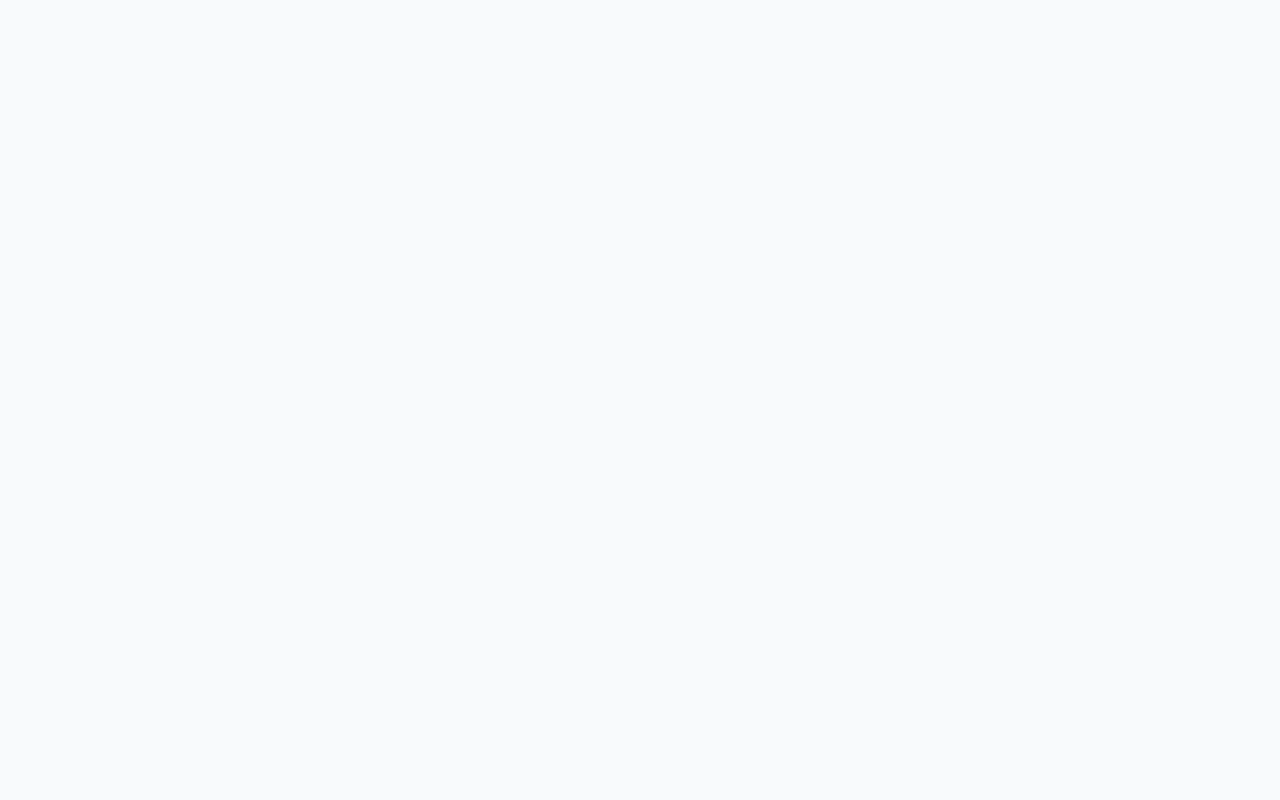
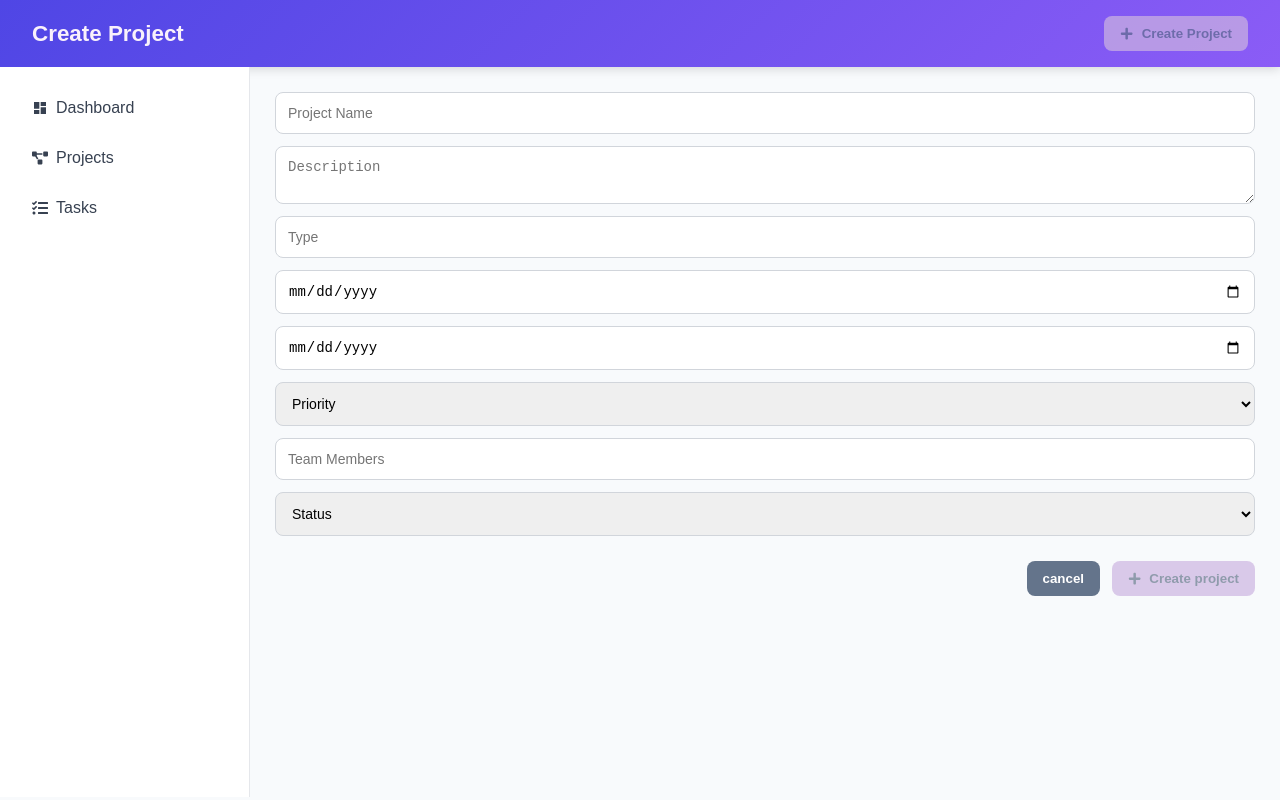
Before and after one commit to Kamalesh-git23/project-management-dashboard, a React (Vite) app: page /projects/create in a window 1280 px wide. Before the commit this address had no page. Built offline with nearby package versions, Linux system fonts and the light colour scheme.

Commit message:
feat: refactor project pages and navigation flow

```diff
--- a/src/components/common/Layout.jsx
+++ b/src/components/common/Layout.jsx
@@ -2,10 +2,10 @@ import React from 'react';
 import Navbar from './Navbar';
 import Sidebar from './Sidebar';
 
-function Layout({children}) {
+function Layout({children, pageTitle,actionButton}) {
   return (
     <>
-        <Navbar />
+        <Navbar pageTitle={pageTitle} actionButton={actionButton}/>
 
         <div className="layout">
             <Sidebar/>
--- a/src/components/common/Navbar.jsx
+++ b/src/components/common/Navbar.jsx
@@ -1,12 +1,18 @@
 import React from 'react'
 import { FaProjectDiagram } from 'react-icons/fa';
 
-function Navbar() {
+function Navbar({pageTitle, actionButton}) {
   return (
     <nav className='navbar'>
-        <h1>
-          <FaProjectDiagram/>
-          {" "}Project Management Dashboard</h1>
+
+      <div className='navbar-left'>
+        <h1>{pageTitle}</h1>
+      </div>
+
+      <div className='navbar-right'>
+        <h1>{actionButton}</h1>
+      </div>
+
     </nav>
   );
 }
--- a/src/components/common/Sidebar.jsx
+++ b/src/components/common/Sidebar.jsx
@@ -1,14 +1,29 @@
 import React from 'react'
 import { Link } from "react-router-dom";
-import { FaProjectDiagram } from 'react-icons/fa';
+import { NavLink } from 'react-router-dom';
+import { MdDashboard } from 'react-icons/md';
+import { FaProjectDiagram, FaTasks, FaPlus } from 'react-icons/fa';
 
 function Sidebar() {
   return (
     <aside className='sidebar'>
-        <Link to='/'>
-          <FaProjectDiagram/>
-          {" "}Projects
-        </Link>
+
+      <NavLink to="/dashboard">
+        <MdDashboard/>
+        Dashboard
+      </NavLink>
+
+      <NavLink to="/projects">
+        <FaProjectDiagram/>
+        Projects
+      </NavLink>
+
+
+      <NavLink to="/tasks">
+        <FaTasks/>
+        Tasks
+      </NavLink>
+
     </aside>
   );
 }
--- a/src/components/projects/ProjectForm.jsx
+++ b/src/components/projects/ProjectForm.jsx
@@ -1,28 +1,6 @@
-import React, { useContext } from 'react'
-import { useState,useEffect } from 'react';
-import { ProjectContext } from '../../context/ProjectContext';
-import { FaPlus,FaSave } from 'react-icons/fa';
+import React from 'react'
 
-function ProjectForm() {
-
-    const { addProject, updateProject, editingProject, setEditingProject } = useContext(ProjectContext);
-
-    const [formData, setFormData] = useState({
-        name:"",
-        description:"",
-        type:"",
-        startDate:"",
-        endDate:"",
-        priority:"",
-        teamMembers:"",
-        status:""
-    });
-
-    useEffect(()=>{
-        if(editingProject){
-            setFormData(editingProject);
-        }
-    },[editingProject]);
+function ProjectForm({formData, setFormData}) {
 
     const handleChange = (e)=>{
         setFormData({
@@ -31,39 +9,8 @@ function ProjectForm() {
         });
     };
 
-    const resetForm = () => {
-        setFormData({
-            name: "",
-            description: "",
-            type: "",
-            startDate: "",
-            endDate: "",
-            priority: "",
-            teamMembers: "",
-            status: ""
-        });
-    };
-
-    const handleSubmit = (e)=>{
-        e.preventDefault();
-
-        if( !formData.name.trim())
-            return;
-
-        if(editingProject){
-
-            updateProject(editingProject.id,formData);
-
-            setEditingProject(null);
-        }else{
-            addProject( { id:Date.now(), ...formData } );
-        }
-
-        resetForm();
-    };
-
     return (
-        <form onSubmit={handleSubmit}>
+        <form >
             <input type="text" name='name' placeholder='Project Name' value={formData.name} onChange={handleChange} />
 
             <textarea name="description" placeholder="Description" value={formData.description} onChange={handleChange} />
@@ -89,20 +36,6 @@ function ProjectForm() {
                 <option value="Completed">Completed</option>
                 <option value="On Hold">On Hold</option>
             </select>
-
-            <button type='submit'>
-                {
-                    editingProject ?
-                    <>
-                        <FaSave/>
-                        {" "}Update Project
-                    </> :
-                    <>
-                        <FaPlus/>
-                        {" "}Add Project
-                    </>
-                }
-            </button>
         </form>
   );
 }
--- a/src/index.css
+++ b/src/index.css
@@ -73,10 +73,11 @@ body{
   padding: 20px;
   box-shadow: 0 4px 10px rgba(0,0,0,0.08);
   transition: 0.3s;
+  cursor: pointer;
 }
 
 .project-card:hover{
-  transform: translateY(-3px);
+  transform: translateY(-4px);
   box-shadow: 0 8px 20px rgba(0,0,0,0.15);
 }
 
@@ -90,6 +91,19 @@ body{
   color: #4b5563;
 }
 
+.empty-state{
+  width: 100%;
+  text-align: center;
+  padding: 50px 20px;
+}
+
+.empty-state h2{
+  margin-bottom: 10PX;
+}
+
+.empty-state p{
+  color: #64748b;
+}
 
 form{
   display: flex;
@@ -133,6 +147,28 @@ button{
 
 button:hover{
   background: #4338ca;
+}
+
+button:disabled{
+  background: #cdb5e1;
+  color: #64748b;
+  cursor:not-allowed;
+  opacity:0.7;
+}
+
+.form-actions{
+  display: flex;
+  justify-content: flex-end;
+  gap: 12px;
+  margin-top: 20px;
+}
+
+.cancel-btn{
+  background: #64748b;
+}
+
+.cancel-btn:hover{
+  background: #475569;
 }
 
 .card-actions{
--- /dev/null
+++ b/src/pages/CreateProjectPage.jsx
@@ -0,0 +1,78 @@
+import React, {useState,useContext} from 'react';
+import { useNavigate } from 'react-router-dom';
+
+import Layout from '../components/common/Layout';
+import ProjectForm from '../components/projects/ProjectForm';
+
+import { ProjectContext } from '../context/ProjectContext';
+
+import { FaPlus } from 'react-icons/fa';
+
+function CreateProjectPage() {
+
+    const navigate = useNavigate();
+
+    const {addProject} = useContext(ProjectContext);
+
+    const [formData, setFormData] = useState({
+        name:"",
+        description:"",
+        type:"",
+        startDate:"",
+        endDate:"",
+        priority:"",
+        teamMembers:"",
+        status:"",
+    });
+
+    const isFormValid =
+        formData.name.trim() &&
+        formData.description.trim() &&
+        formData.type.trim() &&
+        formData.startDate &&
+        formData.endDate &&
+        formData.priority &&
+        formData.teamMembers.trim() &&
+        formData.status;
+
+    const handleCreateProject =() =>{
+        if(!isFormValid) return;
+
+        addProject({
+            id:Date.now(),
+            ...formData
+        });
+
+        navigate("/projects");
+    };
+
+
+  return (
+    <Layout pageTitle="Create Project"
+            actionButton={
+                <button disabled={!isFormValid} onClick={handleCreateProject} >
+                    <FaPlus/>
+                    Create Project
+                </button>
+            }>
+
+        <ProjectForm
+            formData={formData}
+            setFormData={setFormData}/>
+
+        <div className='form-actions'>
+            <button type='button' className='cancel-btn' onClick={() => navigate("/projects")}>
+                cancel
+            </button>
+
+            <button type='button' disabled={!isFormValid} onClick={handleCreateProject} >
+                <FaPlus/>
+                Create project
+            </button>
+        </div>
+
+    </Layout>
+  );
+}
+
+export default CreateProjectPage;
--- /dev/null
+++ b/src/pages/EditProjectPage.jsx
@@ -0,0 +1,100 @@
+import React, {useContext,useEffect,useState} from 'react'
+
+import { useNavigate,useParams } from 'react-router-dom';
+
+import Layout from '../components/common/Layout';
+import ProjectForm from '../components/projects/ProjectForm';
+
+import { ProjectContext } from '../context/ProjectContext';
+
+import { FaSave } from 'react-icons/fa';
+
+function EditProjectPage() {
+    const {projectId} = useParams();
+
+    const navigate = useNavigate();
+
+    const {projects, updateProject} = useContext(ProjectContext);
+
+    const project = projects.find(
+        project =>
+            project.id === Number(projectId)
+    );
+
+    const [formData, setFormData] = useState({
+        name:"",
+        description:"",
+        type:"",
+        startDate:"",
+        endDate:"",
+        priority:"",
+        teamMembers:"",
+        status:"",
+    });
+
+    useEffect(() => {
+        if(project){
+            setFormData(project);
+        }
+
+    }, [project]);
+
+    if(!project){
+        return (
+            <Layout pageTitle="Edit Project">
+                <h2>Project Not Found</h2>
+            </Layout>
+        );
+    }
+
+    const isFormValid =
+        formData.name.trim() &&
+        formData.description.trim() &&
+        formData.type.trim() &&
+        formData.startDate &&
+        formData.endDate &&
+        formData.priority &&
+        formData.teamMembers.trim() &&
+        formData.status;
+
+    const handleUpdateProject = () => {
+        if (!isFormValid) return;
+
+        updateProject(project.id,formData);
+
+        navigate("/projects");
+    };
+
+
+  return (
+    <Layout
+        pageTitle="Edit Project"
+        actionButton={
+            <button disabled={!isFormValid} onClick={handleUpdateProject}>
+                <FaSave/>
+                Update Project
+            </button>
+        }>
+
+        <ProjectForm formData={formData} setFormData={setFormData}/>
+
+        <div className='form-actions'>
+            <button
+                className='cancel-btn'
+                onClick={()=> navigate("/projects")}>
+                Cancel
+            </button>
+
+            <button
+                disabled={!isFormValid}
+                onClick={handleUpdateProject}>
+                <FaSave/>
+                Update Project
+            </button>
+        </div>
+
+    </Layout>
+  );
+}
+
+export default EditProjectPage;
--- a/src/pages/ProjectsPage.jsx
+++ b/src/pages/ProjectsPage.jsx
@@ -1,29 +1,48 @@
-import React, { useState,useContext } from 'react';
+import React, {useContext} from 'react';
 
 import Layout from '../components/common/Layout';
 
 import ProjectCard from '../components/projects/ProjectCard';
-import ProjectForm from '../components/projects/ProjectForm';
 
 import { ProjectContext } from '../context/ProjectContext';
 
+import { useNavigate } from 'react-router-dom';
+
+import { FaPlus } from 'react-icons/fa';
 
 function ProjectsPage() {
 
     const {projects} = useContext(ProjectContext);
 
+    const navigate = useNavigate();
+
     return (
 
-        <Layout>
-            <h1>Projects</h1>
+        <Layout pageTitle="All Projects"
+                actionButton={
+                    <button onClick={() => navigate("/projects/create")}>
+                        <FaPlus/>
+                        Create Project
+                    </button>
+                }>
 
-                <ProjectForm />
 
-                <div className='projects-grid'>
-                    {projects.map(project => (
-                        <ProjectCard key={project.id}  project={project}/>
-                    ))}
-                </div>
+            <div className='projects-grid'>
+
+                {projects.length > 0 ? (
+                    projects.map(project => (
+                    <ProjectCard key={project.id}  project={project}/>
+                ))
+                ):(
+                    <div className="empty-state">
+                        <h2>No Projects Found</h2>
+
+                        <p>Create your first project.</p>
+                    </div>
+                )}
+
+
+            </div>
 
         </Layout>
 
--- a/src/routes/AppRoutes.jsx
+++ b/src/routes/AppRoutes.jsx
@@ -1,6 +1,8 @@
 import React from 'react';
 import { BrowserRouter, Routes, Route } from "react-router-dom";
 import ProjectsPage from '../pages/ProjectsPage';
+import CreateProjectPage from '../pages/CreateProjectPage';
+import EditProjectPage from '../pages/EditProjectPage';
 import KanbanPage from '../pages/KanbanPage';
 import TaskDetailsPage from '../pages/TaskDetailsPage';
 
@@ -8,7 +10,9 @@ function AppRoutes() {
   return (
     <BrowserRouter>
         <Routes>
-            <Route path='/' element={<ProjectsPage/>}/>
+            <Route path='/projects' element={<ProjectsPage/>}/>
+            <Route path='/projects/create' element={<CreateProjectPage/>}/>
+            <Route path='/projects/edit/:projectId' element={<EditProjectPage/>}/>
             <Route path='/project/:projectId' element={<KanbanPage/>}/>
             <Route path='/task/:taskId' element={<TaskDetailsPage/>}/>
         </Routes>
```
Also changed, not shown: src/components/projects/ProjectCard.jsx (+19 -6 lines).
